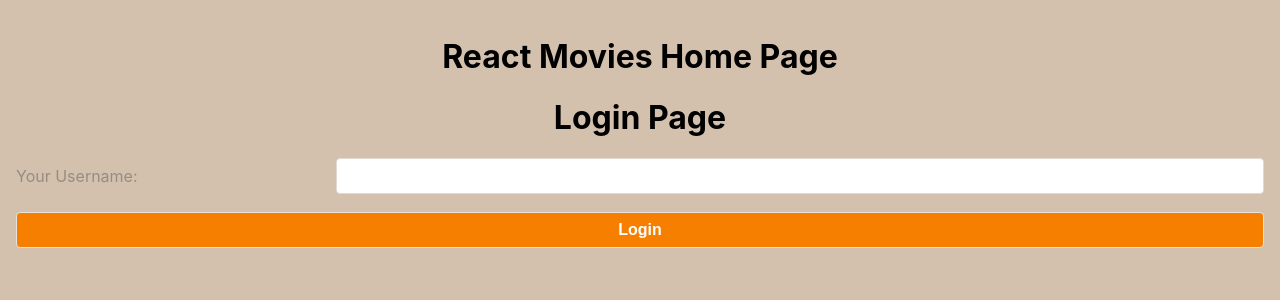
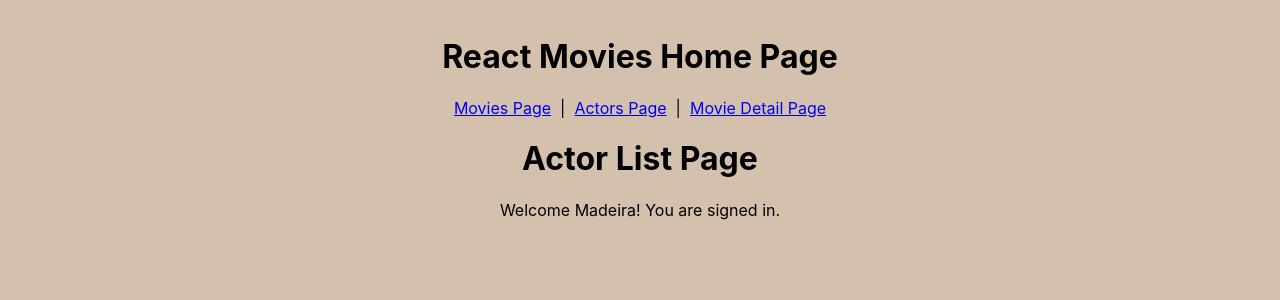
Before and after one commit to madeiramcqueen/react-movies-lab, a React (Create React App) app: page /actors in a window 1280 px wide. Shown: the top 300 px of the page. Built offline with nearby package versions, Linux system fonts and the light colour scheme.

Commit message:
Clean up code, debug movie detail route

```diff
--- a/src/App.jsx
+++ b/src/App.jsx
@@ -1,15 +1,15 @@
 import './App.css';
-import { userState, useState } from 'react'
+import { useState } from 'react';
 import LoginPage from './pages/LoginPage/LoginPage';
 import NavBar from './components/NavBar/NavBar';
-import { Routes, Route } from 'react-router-dom'
+import { Routes, Route } from 'react-router-dom';
 import MoviesListPage from './pages/MoviesListPage/MoviesListPage';
-import ActorListPage from './pages/ActorListPage/ActorListPage'
-import MoviesDetailPage from './pages/MovieDetailPage/MovieDetailPage';
+import ActorListPage from './pages/ActorListPage/ActorListPage';
+import MovieDetailPage from './pages/MovieDetailPage/MovieDetailPage';
 
 
 function App() {
-  const [user, setUser] = useState(null)
+  const [user, setUser] = useState('Madeira')
 
   return (
     <div className="App">
@@ -19,8 +19,8 @@ function App() {
           <NavBar />
           <Routes>
             <Route path="/" element={<MoviesListPage />} />
-            <Route path="/actors" element={<ActorListPage />}
-            // <Route path="/movies/:movieName" element={<MoviesDetailPage />}
+            <Route path="/actors" element={<ActorListPage />} />
+            <Route path="/movies/:movieName" element={<MovieDetailPage />}
             />
           </Routes>
           <p>Welcome {user}! You are signed in.</p> </> :
--- a/src/pages/LoginPage/LoginPage.jsx
+++ b/src/pages/LoginPage/LoginPage.jsx
@@ -8,6 +8,7 @@ export default function LoginPage(props) {
     }
 
     const handleSubmit = (event) => {
+        event.preventDefault()
         props.setNewUser(newUser)
     }
 
```
Also changed, not shown: src/components/NavBar/LoginForm/LoginForm.jsx (deleted, +0 -71 lines).
